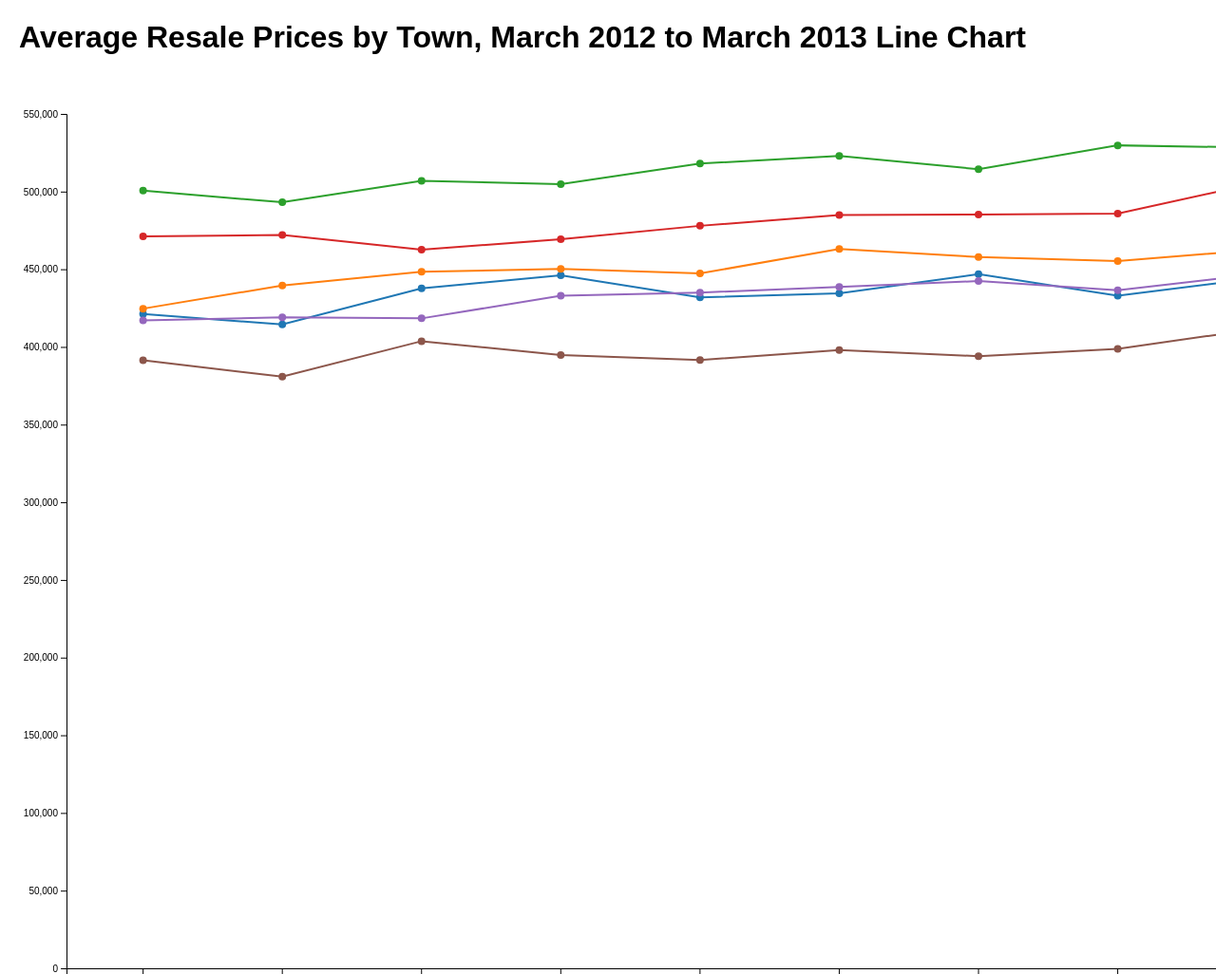
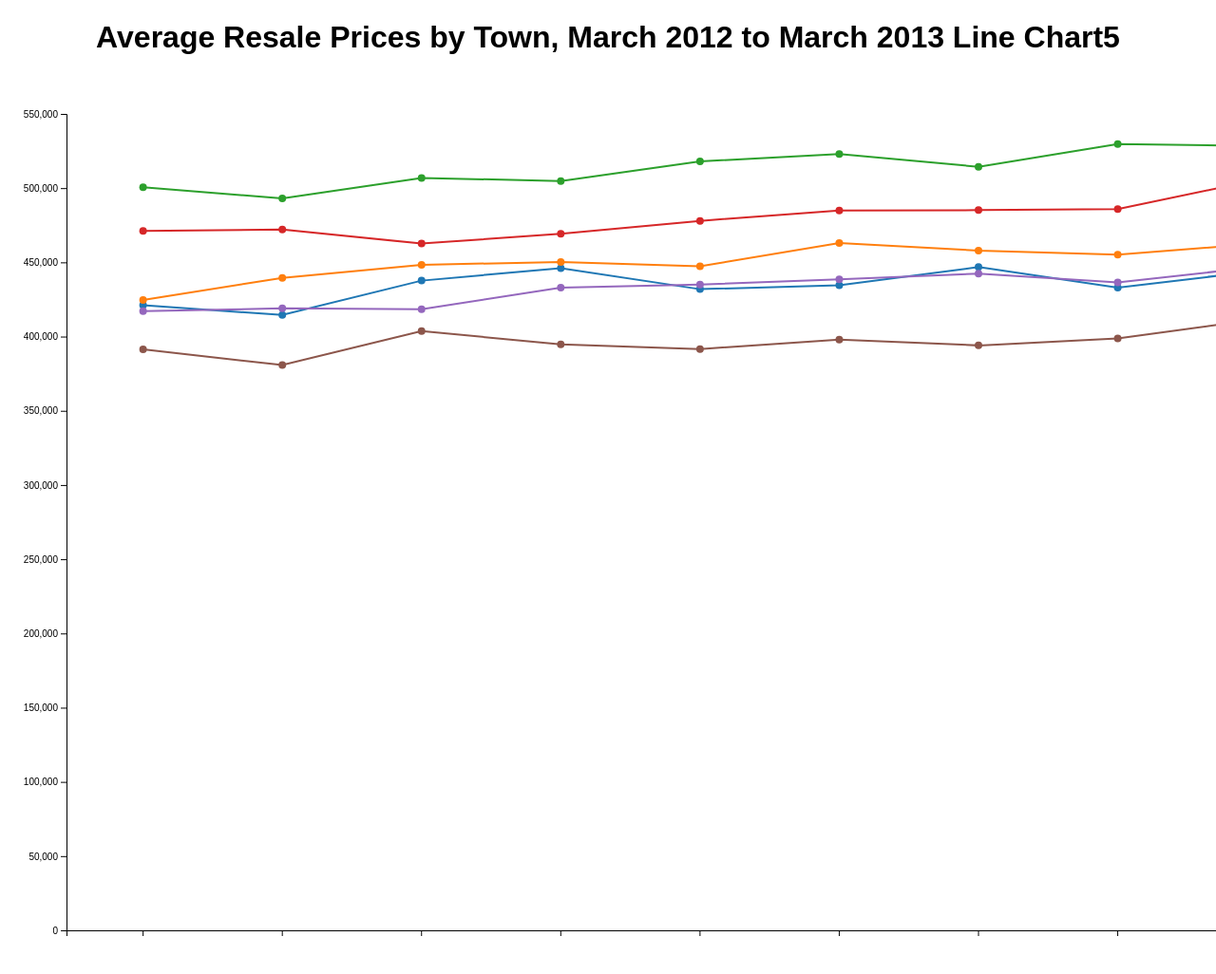
Before and after one commit to y10096/HCDIV-3, a plain HTML site: page index.html in a window 1280 px wide. Shown: the top 1026 px of the page at 95% size. Drawn offline with nearby package versions, Linux system fonts and the light colour scheme.

Commit message:
Update index.html

```diff
--- a/index.html
+++ b/index.html
@@ -3,17 +3,17 @@
 <head>
     <meta charset="UTF-8">
     <meta name="viewport" content="width=device-width, initial-scale=1.0">
-    <title>Average Resale Price Line Chart4</title>
+    <title>Average Resale Price Line Chart5</title>
     <script src="https://d3js.org/d3.v7.min.js"></script>
     <style>
         body {
             font-family: Arial, sans-serif;
             margin: 20px;
+            text-align: center;
         }
         .chart {
             width: 100%;
             height: 800px;
-            text-align: center;
         }
         .axis-label {
             font-size: 12px;
@@ -29,7 +29,7 @@
     </style>
 </head>
 <body>
-    <h1>Average Resale Prices by Town, March 2012 to March 2013 Line Chart</h1>
+    <h1>Average Resale Prices by Town, March 2012 to March 2013 Line Chart5</h1>
     <div class="chart" id="chart"></div>
     <div class="tooltip" id="tooltip"></div>
 
@@ -94,8 +94,8 @@
             let months = Object.keys(avgPricesByMonth).sort((a, b) => parseMonth(a) - parseMonth(b));
 
             // 4. 设置 D3 绘图参数
-            let margin = { top: 40, right: 30, bottom: 60, left: 50 },
-                width = 2000 - margin.left - margin.right,  // 宽度设置为 200% 或者 2000px
+            let margin = { top: 40, right: 30, bottom: 100, left: 50 },
+                width = 2000 - margin.left - margin.right,  // 宽度设置为 2000px
                 height = 1000 - margin.top - margin.bottom; // 高度设置为 1000px
 
             let svg = d3.select("#chart").append("svg")
```
